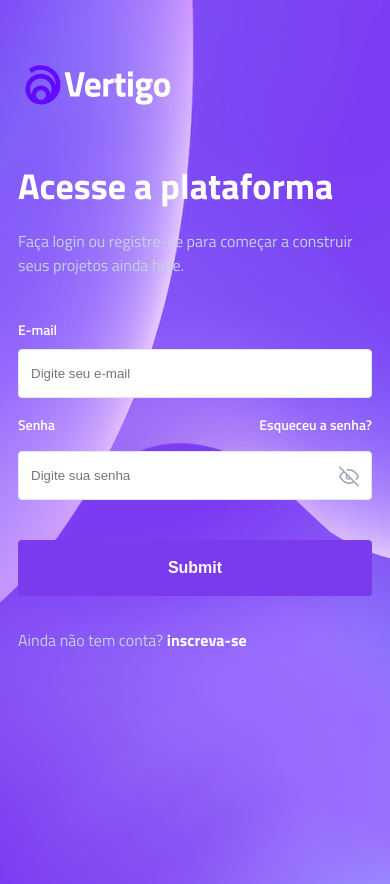
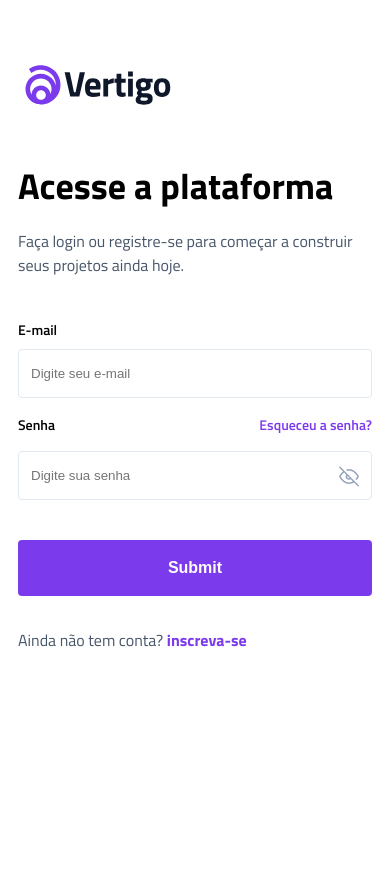
Before and after one commit to pablokaliel/boracodar-11, a React (Create React App) app: page / in a window 390 px wide. Built offline with nearby package versions, Linux system fonts and the light colour scheme.

Commit message:
remove background in mobile

```diff
--- a/src/Pages/home/index.js
+++ b/src/Pages/home/index.js
@@ -1,4 +1,5 @@
 import { useState } from "react";
+
 import {
   Container,
   DivImg,
@@ -8,14 +9,13 @@ import {
   DivPassWord,
   Input,
   BackgroundDesktop,
-  BackgroundMobile,
 } from "./styles";
+
 import { useForm } from "react-hook-form";
 import { yupResolver } from "@hookform/resolvers/yup";
 import * as yup from "yup";
 
 import logo from "../../Assets/logo.svg";
-import logo2 from "../../Assets/logo2.svg";
 import eyeon from "../../Assets/eye.png";
 import eyeoff from "../../Assets/eye-off.png";
 
@@ -57,7 +57,6 @@ function Home() {
   return (
     <Container>
       <DivImg>
-        <BackgroundMobile src={logo2} alt="logo mobile" />
         <BackgroundDesktop src={logo} alt="logo desktop" />
       </DivImg>
 
@@ -79,7 +78,7 @@ function Home() {
             name="email"
             {...register("email", { required: true })}
           />
-          <p >{errors.email?.message}</p>
+          <p>{errors.email?.message}</p>
         </DivEmail>
         <DivPassWord>
           <div>
@@ -99,7 +98,7 @@ function Home() {
               {...register("password", { required: true })}
             />
           </div>
-          <p >{errors.password?.message}</p>
+          <p>{errors.password?.message}</p>
         </DivPassWord>
         <input className="enter" type="submit" placeholder="ENVIAR" />
       </DivInput>
--- a/src/Pages/home/styles.js
+++ b/src/Pages/home/styles.js
@@ -10,20 +10,12 @@ export const Container = styled.div`
     line-height: 24px;
     color: #475569;
 
-    @media (max-width: 770px) {
-      color: #c4d1e3;
-    }
-
     a {
       font-weight: 700;
       font-size: 16px;
       line-height: 24px;
       color: #7c3aed;
       transition: all 0.3s;
-
-      @media (max-width: 770px) {
-        color: white;
-      }
 
       :hover {
         text-decoration: underline;
@@ -54,10 +46,6 @@ export const DivAccess = styled.div`
     font-weight: 700;
     font-size: 36px;
     line-height: 55px;
-    @media (max-width: 770px) {
-      color: #fff;
-    }
-
     margin-bottom: 16px;
   }
 
@@ -66,10 +54,6 @@ export const DivAccess = styled.div`
     font-weight: 400;
     font-size: 16px;
     line-height: 24px;
-
-    @media (max-width: 770px) {
-      color: #c4d1e3;
-    }
   }
 `;
 
@@ -97,7 +81,6 @@ export const DivInput = styled.form`
   width: 384px;
   @media (max-width: 770px) {
     width: 100%;
-    color: #fff;
   }
 
   label {
@@ -161,9 +144,6 @@ export const DivPassWord = styled.div`
       font-size: 14px;
       line-height: 21px;
       transition: all 0.3s;
-      @media (max-width: 770px) {
-        color: #fff;
-      }
 
       :hover {
         text-decoration: underline;
@@ -194,13 +174,4 @@ export const DivPassWord = styled.div`
   }
 `;
 
-export const BackgroundDesktop = styled.img`
-  @media (max-width: 770px) {
-    display: none;
-  }
-`;
-export const BackgroundMobile = styled.img`
-  @media (min-width: 770px) {
-    display: none;
-  }
-`;
+export const BackgroundDesktop = styled.img``;
--- a/src/Styles/GlobalStyles.js
+++ b/src/Styles/GlobalStyles.js
@@ -20,9 +20,7 @@
     background-size:contain;
 
     @media (max-width: 770px) {
-    object-fit:cover;
-    background-size:auto;
-    background-position:center;
+      background-image:none;
   }
   }
 
```
